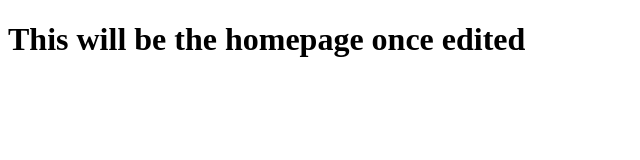
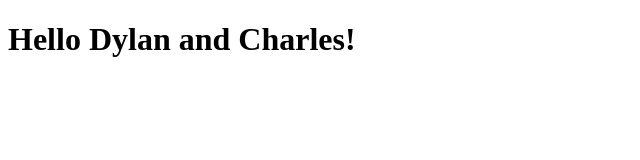
Before and after one commit to bryce742/Spray4Hope.github.io, a plain HTML site: page index.html in a window 1280 px wide. Shown: the whole page, without its empty margins (0-640 px from the left). Drawn offline with Linux system fonts and the light colour scheme.

Commit message:
Update index.html

```diff
--- a/index.html
+++ b/index.html
@@ -6,6 +6,6 @@
         </style>
     </head>
     <body>
-        <h1>This will be the homepage once edited</h1>
+        <h1>Hello Dylan and Charles!</h1>
     </body>
 </html>
```
